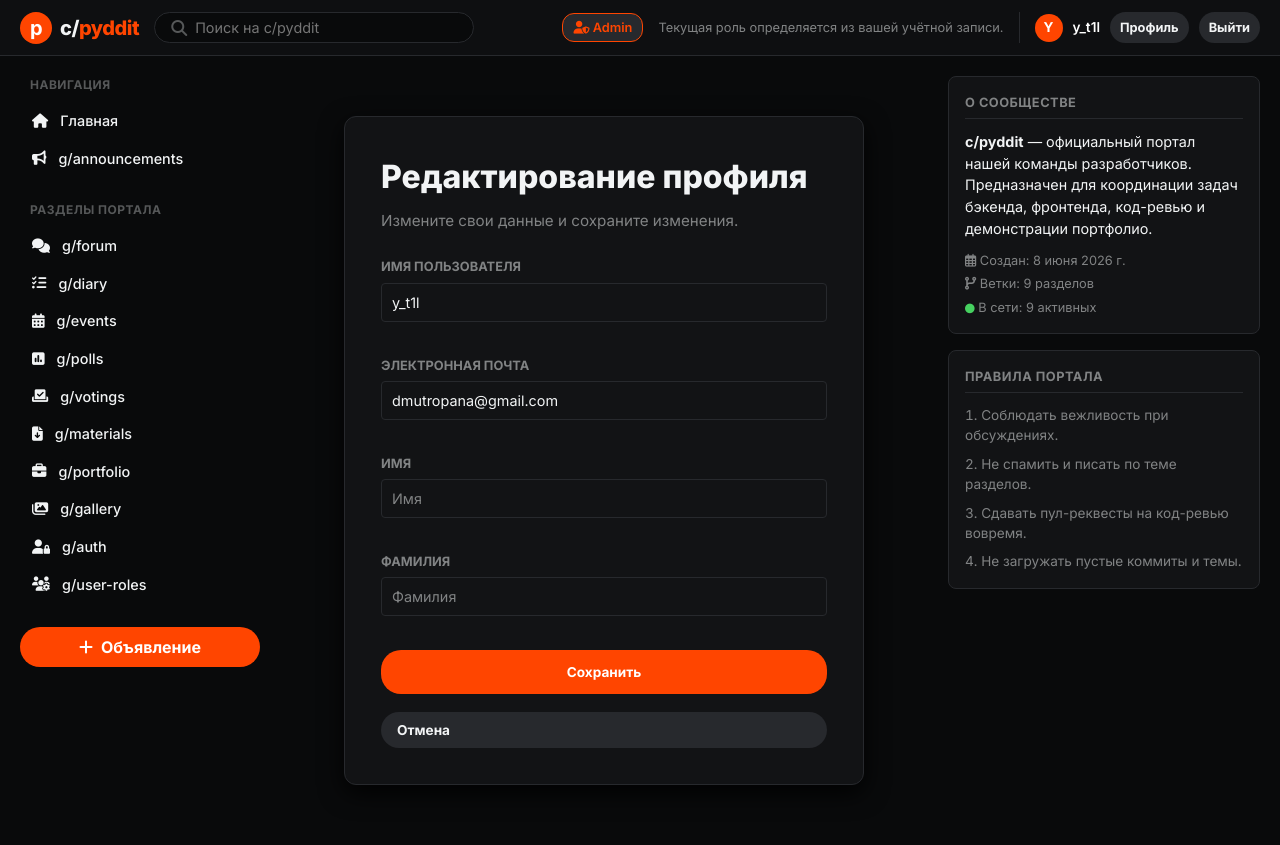
After one commit to good2222/pyddit, a Django app: page /profile/edit/ in a window 1280 px wide. The commit adds this page. Run offline with Django 5.2, Linux system fonts and the light colour scheme; a user stored in the database is signed in.

Commit message:
виправив помилки добавив ролі та профіль

```diff
--- a/c-pyddit/config/settings.py
+++ b/c-pyddit/config/settings.py
@@ -116,3 +116,7 @@
 # https://docs.djangoproject.com/en/6.0/howto/static-files/
 
 STATIC_URL = 'static/'
+
+LOGIN_URL = 'login'
+LOGIN_REDIRECT_URL = 'home'
+LOGOUT_REDIRECT_URL = 'home'
--- a/c-pyddit/portal/forms.py
+++ b/c-pyddit/portal/forms.py
@@ -1,8 +1,38 @@
 from django import forms
-from .models import Announcement, Comment, User
+from django.contrib.auth import get_user_model
+from django.contrib.auth.forms import AuthenticationForm, UserCreationForm, PasswordChangeForm
+
+User = get_user_model()
 
 
-class UserRegisterForm(forms.ModelForm):
+class UserLoginForm(AuthenticationForm):
+    username = forms.CharField(
+        label="Имя пользователя",
+        widget=forms.TextInput(attrs={"class": "form-control", "placeholder": "Введите имя пользователя"}),
+    )
+    password = forms.CharField(
+        label="Пароль",
+        strip=False,
+        widget=forms.PasswordInput(attrs={"class": "form-control", "placeholder": "Введите пароль"}),
+    )
+
+
+class UserRegisterForm(UserCreationForm):
+    email = forms.EmailField(
+        required=True,
+        label="Электронная почта",
+        widget=forms.EmailInput(attrs={"class": "form-control", "placeholder": "Введите электронную почту"}),
+    )
+    first_name = forms.CharField(
+        required=False,
+        label="Имя",
+        widget=forms.TextInput(attrs={"class": "form-control", "placeholder": "Введите имя (опционально)"}),
+    )
+    last_name = forms.CharField(
+        required=False,
+        label="Фамилия",
+        widget=forms.TextInput(attrs={"class": "form-control", "placeholder": "Введите фамилию (опционально)"}),
+    )
     password1 = forms.CharField(
         label="Пароль",
         strip=False,
@@ -16,26 +46,48 @@
 
     class Meta:
         model = User
-        fields = ['username', 'email']
+        fields = ['username', 'email', 'first_name', 'last_name']
         widgets = {
             'username': forms.TextInput(attrs={"class": "form-control", "placeholder": "Введите имя пользователя"}),
-            'email': forms.EmailInput(attrs={"class": "form-control", "placeholder": "Введите электронную почту"}),
+        }
+        labels = {
+            'username': 'Имя пользователя',
+        }
+
+    def clean_email(self):
+        email = self.cleaned_data.get('email')
+        if email and User.objects.filter(email=email).exists():
+            raise forms.ValidationError('Этот адрес электронной почты уже используется.')
+        return email
+
+
+class UserProfileForm(forms.ModelForm):
+    class Meta:
+        model = User
+        fields = ['username', 'email', 'first_name', 'last_name']
+        widgets = {
+            'username': forms.TextInput(attrs={"class": "form-control", "placeholder": "Имя пользователя"}),
+            'email': forms.EmailInput(attrs={"class": "form-control", "placeholder": "Электронная почта"}),
+            'first_name': forms.TextInput(attrs={"class": "form-control", "placeholder": "Имя"}),
+            'last_name': forms.TextInput(attrs={"class": "form-control", "placeholder": "Фамилия"}),
         }
         labels = {
             'username': 'Имя пользователя',
             'email': 'Электронная почта',
+            'first_name': 'Имя',
+            'last_name': 'Фамилия',
         }
 
-    def clean_password2(self):
-        password1 = self.cleaned_data.get('password1')
-        password2 = self.cleaned_data.get('password2')
-        if password1 and password2 and password1 != password2:
-            raise forms.ValidationError('Пароли не совпадают.')
-        return password2
+    def clean_email(self):
+        email = self.cleaned_data.get('email')
+        if email and User.objects.filter(email=email).exclude(pk=self.instance.pk).exists():
+            raise forms.ValidationError('Этот адрес электронной почты уже используется.')
+        return email
 
-    def save(self, commit=True):
-        user = super().save(commit=False)
-        user.password = self.cleaned_data['password1']
-        if commit:
-            user.save()
-        return user
+
+class UserPasswordChangeForm(PasswordChangeForm):
+    def __init__(self, *args, **kwargs):
+        super().__init__(*args, **kwargs)
+        for field_name, field in self.fields.items():
+            field.widget.attrs.update({"class": "form-control", "placeholder": field.label})
+            field.label = field.label
--- a/c-pyddit/portal/static/portal/css/styles.css
+++ b/c-pyddit/portal/static/portal/css/styles.css
@@ -47,9 +47,7 @@
 transition: color 0.2s ease;
 }
 
-a:hover {
-color: var(--accent-orange);
-}
+
 
 button, input, textarea, select {
 font-family: inherit;
@@ -656,7 +654,7 @@
 }
 
 .btn-primary:hover {
-background-color: var(--accent-orange-hover);
+background-color: var(--accent-orange);
 }
 
 .auth-card {
@@ -709,6 +707,21 @@
 
 .auth-link:hover {
 color: var(--accent-orange);
+}
+
+.auth-card-register .form-control[type="password"] {
+background-color: #121315;
+color: var(--text-primary);
+border-color: var(--border-hover);
+}
+
+.auth-card-register .form-control[type="password"]::placeholder {
+color: var(--text-secondary);
+}
+
+.auth-card-register .form-control[type="password"]:focus {
+border-color: var(--accent-blue);
+box-shadow: 0 0 0 4px rgba(0, 121, 211, 0.12);
 }
 
 .form-errors {
--- a/c-pyddit/portal/templates/portal/base.html
+++ b/c-pyddit/portal/templates/portal/base.html
@@ -34,12 +34,7 @@
                     <i class="fas fa-user-shield"></i> {{ role }}
                 </div>
 
-                <span style="font-size: 0.8rem; color: var(--text-secondary);">Тест прав:</span>
-                <select onchange="location = this.value;" class="role-switcher-dropdown">
-                    <option value="{% url 'set_role' 'User' %}" {% if role == 'User' %}selected{% endif %}>Пользователь</option>
-                    <option value="{% url 'set_role' 'Moderator' %}" {% if role == 'Moderator' %}selected{% endif %}>Модератор</option>
-                    <option value="{% url 'set_role' 'Admin' %}" {% if role == 'Admin' %}selected{% endif %}>Администратор</option>
-                </select>
+                <span style="font-size: 0.8rem; color: var(--text-secondary);">Текущая роль определяется из вашей учётной записи.</span>
 
                 <div style="display: flex; align-items: center; gap: 12px; border-left: 1px solid var(--border-color); padding-left: 15px;">
                     {% if user.is_authenticated %}
@@ -48,6 +43,7 @@
                                 {{ user.username|slice:":1"|upper }}
                             </div>
                             <span style="font-size: 0.85rem; font-weight: 600; color: white;">{{ user.username }}</span>
+                            <a href="{% url 'profile' %}" class="btn btn-secondary" style="font-size: 0.8rem; padding:6px 10px;">Профиль</a>
                             <a href="{% url 'logout' %}" class="btn btn-secondary" style="font-size: 0.8rem; padding:6px 10px;">Выйти</a>
                         </div>
                     {% else %}
@@ -100,6 +96,11 @@
                     <li class="sidebar-item {% if 'auth' in request.path %}active{% endif %}">
                         <a href="{% url 'register' %}"><i class="fas fa-user-lock"></i> g/auth</a>
                     </li>
+                    {% if user.is_authenticated and user.is_superuser %}
+                        <li class="sidebar-item {% if request.resolver_match.url_name == 'manage_moderators' %}active{% endif %}">
+                            <a href="{% url 'manage_moderators' %}"><i class="fas fa-users-cog"></i> g/user-roles</a>
+                        </li>
+                    {% endif %}
                 </ul>
 
                 <button class="btn-sidebar-create" onclick="document.getElementById('createModal').style.display='flex'">
--- a/c-pyddit/portal/templates/portal/login.html
+++ b/c-pyddit/portal/templates/portal/login.html
@@ -18,7 +18,7 @@
         <form method="post" novalidate>
             {% csrf_token %}
 
-            <div class="form-group">
+                <div class="form-group">
                 <label for="{{ form.username.id_for_label }}">Имя пользователя</label>
                 {{ form.username }}
                 {% if form.username.errors %}
@@ -39,7 +39,7 @@
 
         <div class="auth-aux">
             <span>Нет аккаунта?</span>
-            <a href="{% url 'register' %}" class="auth-link">Зарегистрироваться</a>
+            <a href="{% url 'register' %}" class="btn btn-secondary" style="padding: 10px 16px;">Зарегистрироваться</a>
         </div>
     </div>
 {% endblock %}
--- /dev/null
+++ b/c-pyddit/portal/templates/portal/profile_edit.html
@@ -0,0 +1,26 @@
+{% extends 'portal/base.html' %}
+
+{% block content %}
+    <div class="auth-card">
+        <div class="auth-header">
+            <h1 class="auth-title">Редактирование профиля</h1>
+            <p class="auth-subtitle">Измените свои данные и сохраните изменения.</p>
+        </div>
+
+        <form method="post" novalidate>
+            {% csrf_token %}
+            {% for field in form %}
+                <div class="form-group">
+                    <label for="{{ field.id_for_label }}">{{ field.label }}</label>
+                    {{ field }}
+                    {% if field.errors %}
+                        <div class="field-error">{{ field.errors|striptags }}</div>
+                    {% endif %}
+                </div>
+            {% endfor %}
+
+            <button type="submit" class="btn btn-primary">Сохранить</button>
+            <a href="{% url 'profile' %}" class="btn btn-secondary">Отмена</a>
+        </form>
+    </div>
+{% endblock %}
--- a/c-pyddit/portal/urls.py
+++ b/c-pyddit/portal/urls.py
@@ -14,5 +14,9 @@
     path('login/', views.UserLoginView.as_view(), name='login'),
     path('logout/', views.logout_view, name='logout'),
     path('register/', views.UserRegisterView.as_view(), name='register'),
+    path('profile/', views.profile_view, name='profile'),
+    path('profile/edit/', views.profile_edit, name='profile_edit'),
+    path('profile/password/', views.profile_password_change, name='password_change'),
+    path('admin/users/', views.manage_moderators, name='manage_moderators'),
     path('g/<str:section_name>/', views.mock_section, name='mock_section'),
 ]
--- a/c-pyddit/portal/views.py
+++ b/c-pyddit/portal/views.py
@@ -1,14 +1,24 @@
 from django.shortcuts import render, redirect, get_object_or_404
 from django.contrib import messages
-from django.views.generic import CreateView, DeleteView, DetailView, ListView, UpdateView
+from django.views.generic import CreateView
+from django.contrib.auth import get_user_model, logout, update_session_auth_hash
+from django.contrib.auth.decorators import login_required, user_passes_test
+from django.contrib.auth.models import Group
 from django.contrib.auth.views import LoginView
 from django.urls import reverse_lazy
-from .models import Announcement, Comment, User
-from .forms import UserRegisterForm
+from .forms import UserLoginForm, UserRegisterForm, UserProfileForm, UserPasswordChangeForm
+from .models import Announcement, Comment
 from django.http import HttpResponseForbidden
-from django.contrib.auth import logout
+
 def get_current_role(request):
+    if request.user.is_authenticated:
+        if request.user.is_superuser:
+            return 'Admin'
+        if request.user.groups.filter(name='Moderator').exists():
+            return 'Moderator'
+        return 'User'
     return request.session.get('role', 'User')
+
 
 def home_view(request):
     role = get_current_role(request)
@@ -97,6 +107,37 @@
         request.session['role'] = role
         messages.success(request, f"Роль изменена на: {role}")
     return redirect(request.META.get('HTTP_REFERER', 'home'))
+
+
+def ensure_moderator_group():
+    group, _ = Group.objects.get_or_create(name='Moderator')
+    return group
+
+@user_passes_test(lambda u: u.is_superuser, login_url='login')
+def manage_moderators(request):
+    User = get_user_model()
+    group = ensure_moderator_group()
+    users = User.objects.all().order_by('username')
+
+    if request.method == 'POST':
+        user_id = request.POST.get('user_id')
+        action = request.POST.get('action')
+        if user_id and action:
+            target = get_object_or_404(User, pk=user_id)
+            if action == 'grant':
+                group.user_set.add(target)
+                messages.success(request, f'Пользователь {target.username} получил роль модератора.')
+            elif action == 'revoke':
+                group.user_set.remove(target)
+                messages.success(request, f'Роль модератора снята с пользователя {target.username}.')
+            return redirect('manage_moderators')
+
+    context = {
+        'role': get_current_role(request),
+        'users': users,
+        'group': group,
+    }
+    return render(request, 'portal/role_management.html', context)
 
 
 def announcements_list(request):
@@ -276,13 +317,55 @@
     }
     return render(request, 'portal/mock_section.html', context)
 
+@login_required(login_url='login')
+def profile_view(request):
+    context = {
+        'role': get_current_role(request),
+    }
+    return render(request, 'portal/profile.html', context)
+
+@login_required(login_url='login')
+def profile_edit(request):
+    if request.method == 'POST':
+        form = UserProfileForm(request.POST, instance=request.user)
+        if form.is_valid():
+            form.save()
+            messages.success(request, 'Профиль успешно обновлен.')
+            return redirect('profile')
+    else:
+        form = UserProfileForm(instance=request.user)
+
+    context = {
+        'role': get_current_role(request),
+        'form': form,
+    }
+    return render(request, 'portal/profile_edit.html', context)
+
+@login_required(login_url='login')
+def profile_password_change(request):
+    if request.method == 'POST':
+        form = UserPasswordChangeForm(request.user, request.POST)
+        if form.is_valid():
+            user = form.save()
+            update_session_auth_hash(request, user)
+            messages.success(request, 'Пароль успешно изменен.')
+            return redirect('profile')
+    else:
+        form = UserPasswordChangeForm(request.user)
+
+    context = {
+        'role': get_current_role(request),
+        'form': form,
+    }
+    return render(request, 'portal/password_change.html', context)
+
 class UserRegisterView(CreateView):
-    model = User
     form_class = UserRegisterForm
     template_name = 'portal/register.html'
-    success_url = reverse_lazy('home')
+    success_url = reverse_lazy('login')
 
 class UserLoginView(LoginView):
+    form_class = UserLoginForm
     template_name = 'portal/login.html'
     redirect_authenticated_user = True
 
```
Also changed, not shown: c-pyddit/portal/templates/portal/password_change.html (added, +26 -0 lines), c-pyddit/portal/templates/portal/profile.html (added, +26 -0 lines), c-pyddit/portal/templates/portal/register.html (+17 -1 lines), c-pyddit/portal/templates/portal/role_management.html (added, +67 -0 lines), c-pyddit/config/urls.py (line endings or trailing spaces), c-pyddit/db.sqlite3.
